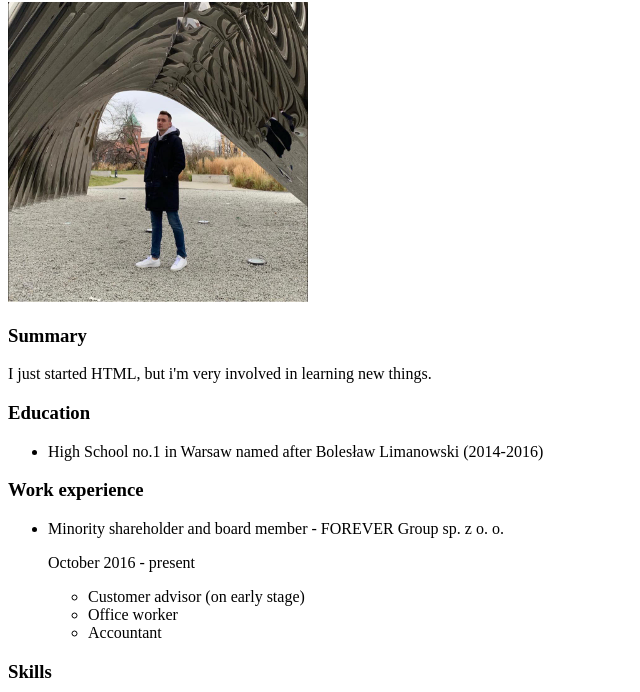
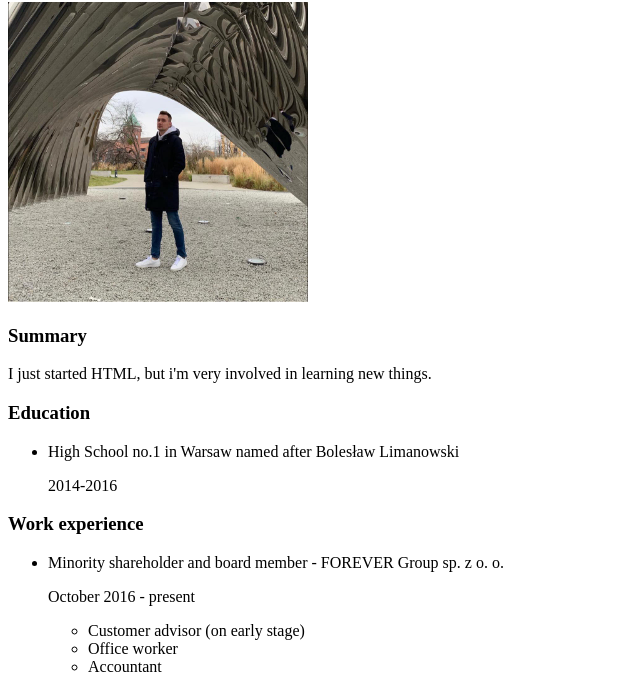
Before and after one commit to tentabasko/capstone-project, a plain HTML site: page index.html in a window 1280 px wide. Shown: the part 78-770 px from the top of the page, without its empty margins (0-640 px from the left). Drawn offline with Linux system fonts and the light colour scheme.

Commit message:
Add files via upload

```diff
--- a/index.html
+++ b/index.html
@@ -16,7 +16,9 @@
 
     <h3>Education</h3>
         <ul>
-            <li>High School no.1 in Warsaw named after Bolesław Limanowski (2014-2016)</li>
+            <li>High School no.1 in Warsaw named after Bolesław Limanowski
+                <p>2014-2016</p>
+            </li>
         </ul>
 
     <h3>Work experience</h3>
```
